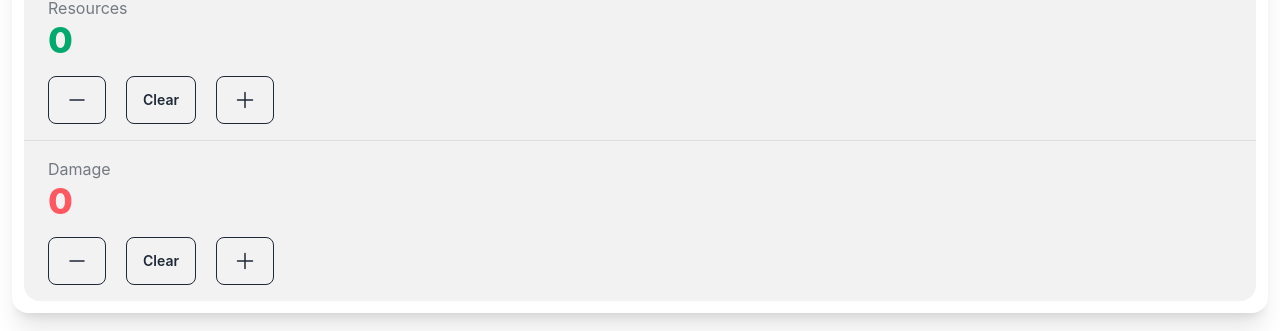
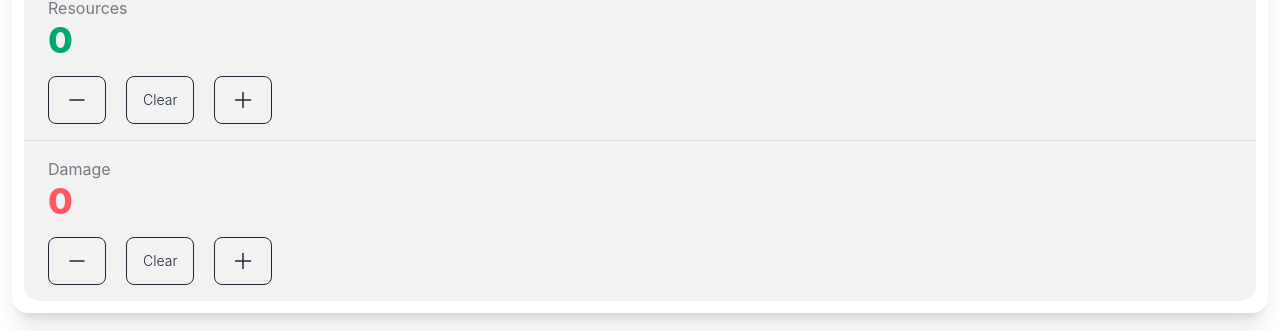
Before and after one commit to tsteelematc/tca-sw-deckbuilding, a React (Create React App) app: page /#/play in a window 1280 px wide. Shown: the part 372-703 px from the top of the page. Built offline with nearby package versions, Linux system fonts and the light colour scheme.

Commit message:
`font-light` on Clear buttons...

```diff
--- a/src/Play.tsx
+++ b/src/Play.tsx
@@ -105,7 +105,7 @@ export const Play: React.FC<PlayProps> = ({ addNewGameResult }) => {
                                     </svg>
                                 </button>
                                 <button
-                                    className="btn btn-md btn-outline btn-md mx-5"
+                                    className="btn btn-md btn-outline btn-md mx-5 font-light"
                                     onClick={() => setResourceCount(0)}
                                 >
                                     Clear
@@ -134,7 +134,7 @@ export const Play: React.FC<PlayProps> = ({ addNewGameResult }) => {
 
                                 </button>
                                 <button
-                                    className="btn btn-md btn-outline btn-md mx-5"
+                                    className="btn btn-md btn-outline btn-md mx-5 font-light"
                                     onClick={() => setDamageCount(0)}
                                 >
                                     Clear
```
